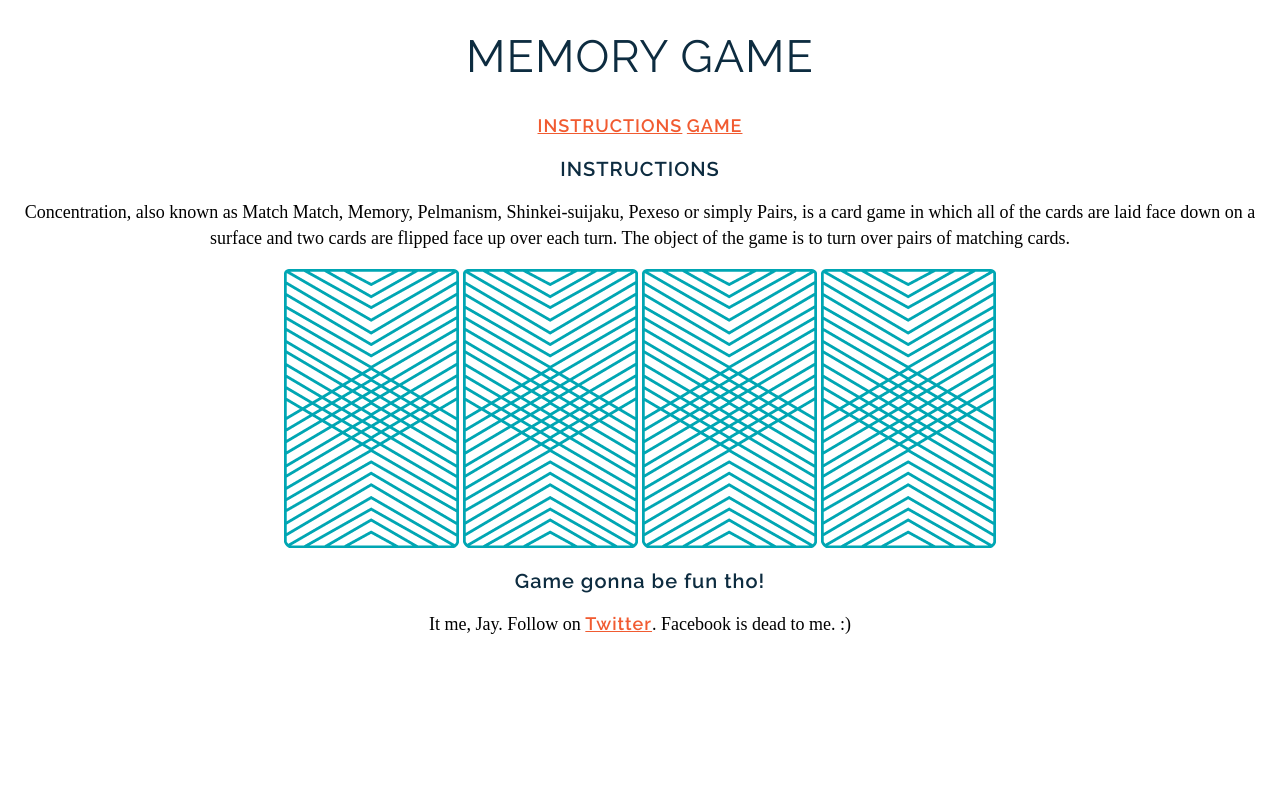
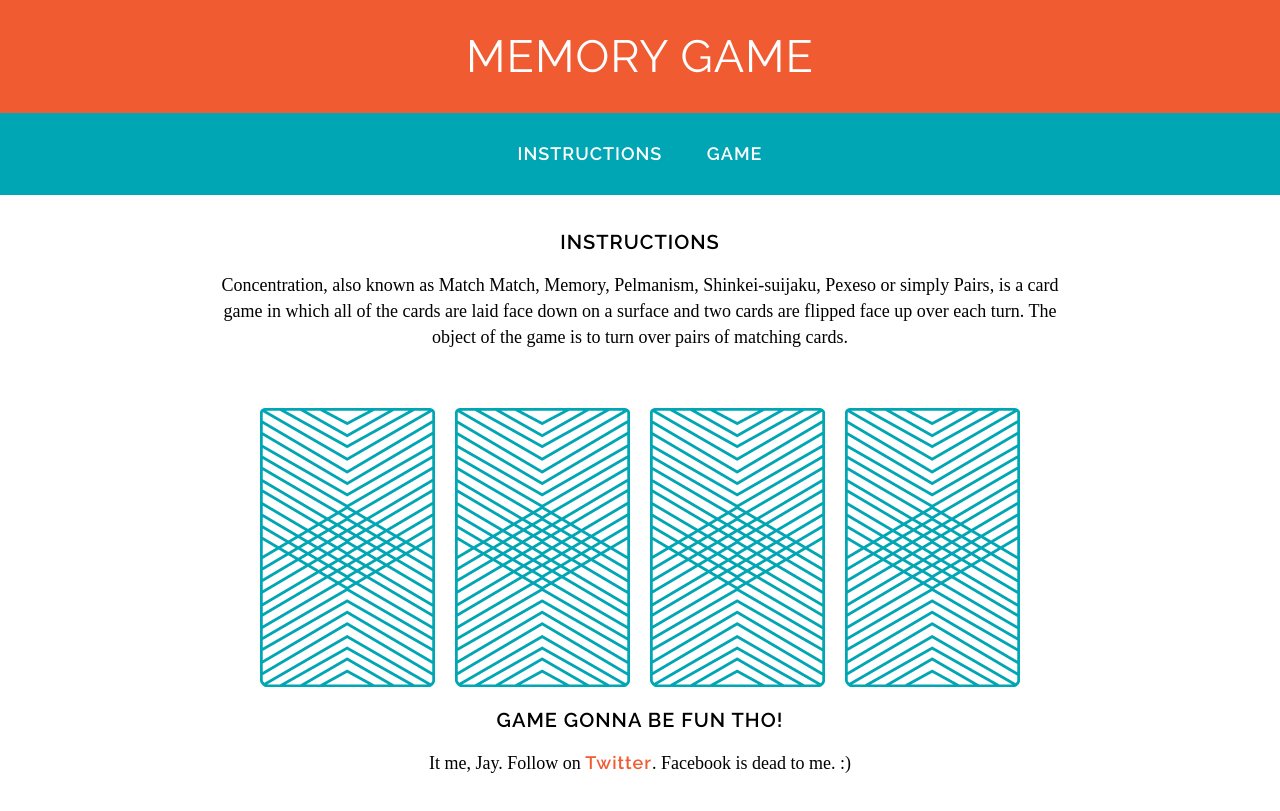
Before and after one commit to jayhatha/wdi-fundamentals-memorygame, a plain HTML site: page memory_game/index.html in a window 1280 px wide. Drawn offline with Linux system fonts and the light colour scheme; a web font is replaced by a local one.

Commit message:
added more css

```diff
--- a/memory_game/css/style.css
+++ b/memory_game/css/style.css
@@ -1,23 +1,64 @@
+
 body
 {
+    margin: 0;
+
     text-align: center;
+}
+nav
+{
+    padding: 10px 0;
 
-    color: #000;
-    background-color: #fff;
+    color: #fff;
+    background-color: #00a6b3;
+}
+header
+{
+    padding: 30px 20px;
+
+    color: #fff;
+    background-color: #f15b31;
+}
+main
+{
+    width: 850px;
+    margin: 35px auto;
 }
 
+
+nav a
+{
+    margin: 0 20px;
+
+    color: #fff;
+    background-color: #00a6b3;
+}
 h1
 {
     font-family: 'Raleway', sans-serif;
     font-size: 45px;
     font-weight: 400;
 
+    margin: 0;
+
     letter-spacing: 1px;
 
-    color: #0d2c40;
+    color: #f15b31;
     background-color: inherit;
 }
+header h1
+{
+    font-family: 'Raleway', sans-serif;
+    font-size: 45px;
+    font-weight: 400;
 
+    margin: 0;
+
+    letter-spacing: 1px;
+
+    color: #fff;
+    background-color: inherit;
+}
 h2
 {
     font-family: 'Raleway', sans-serif;
@@ -25,9 +66,7 @@ h2
     font-weight: 600;
 
     letter-spacing: 1px;
-
-    color: #0d2c40;
-    background-color: inherit;
+    text-transform: uppercase;
 }
 
 a
@@ -36,6 +75,7 @@ a
     font-size: 18px;
     font-weight: 600;
 
+    text-decoration: none;
     letter-spacing: 1px;
 
     color: #f15b31;
@@ -48,3 +88,7 @@ p
     font-size: 18px;
     line-height: 26px;
 }
+img
+{
+    margin: 40px 8px 0 8px;
+}
--- a/memory_game/index.html
+++ b/memory_game/index.html
@@ -9,8 +9,13 @@
 </head>
 
 <body>
+  <header>
   <h1>MEMORY GAME</h1>
+</header>
+<nav>
   <p><a href="#">INSTRUCTIONS</a> <a href="#">GAME</a></p>
+</nav>
+<main>
   <h2>INSTRUCTIONS</h2>
   <p>Concentration, also known as Match Match, Memory, Pelmanism, Shinkei-suijaku, Pexeso or simply Pairs, is a card game in which all of the cards are laid face down on a surface and two cards are flipped face up over each turn. The object of the game is
     to turn over pairs of matching cards.</p>
@@ -23,6 +28,7 @@
   <h2>Game gonna be fun tho!</h2>
   <p>It me, Jay. Follow on
     <a href="http://www.twitter.com/strutting/">Twitter</a>. Facebook is dead to me. :)</p>
+</main>
 </body>
 
 </html>
```
